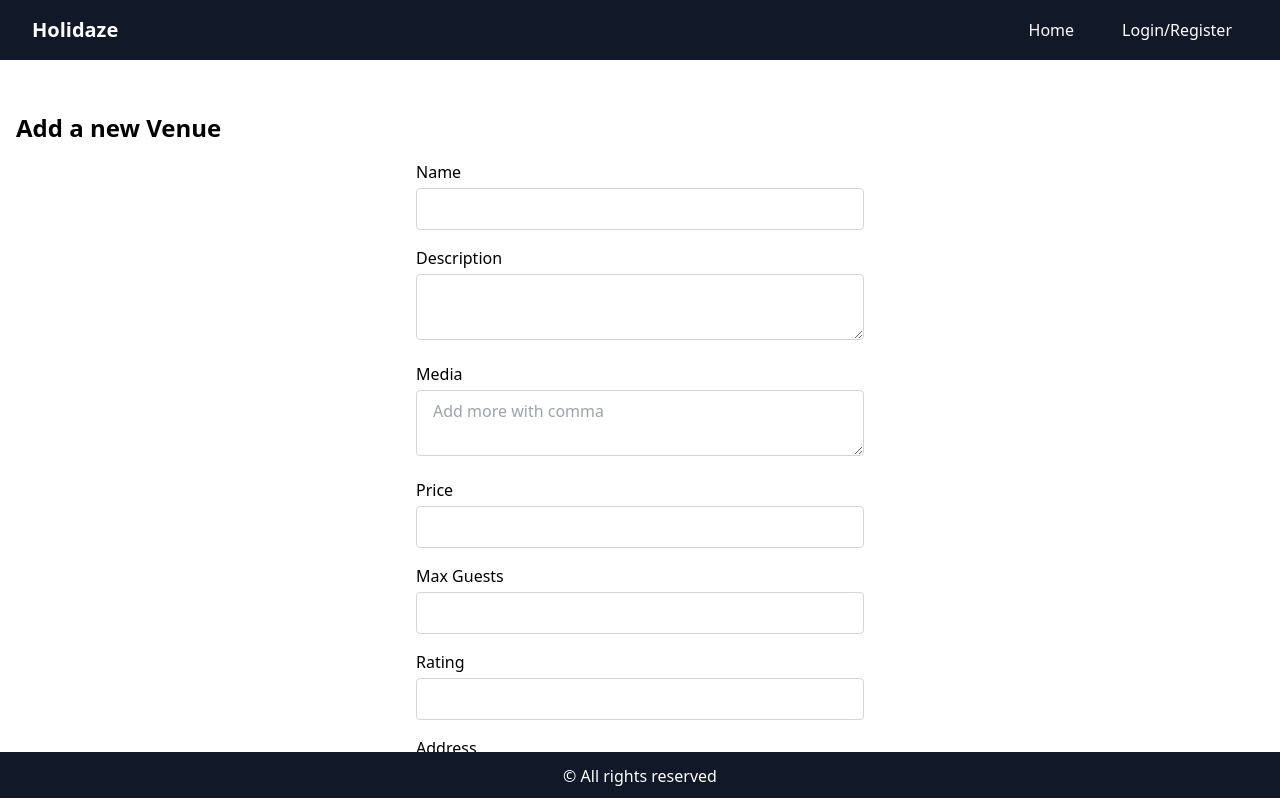
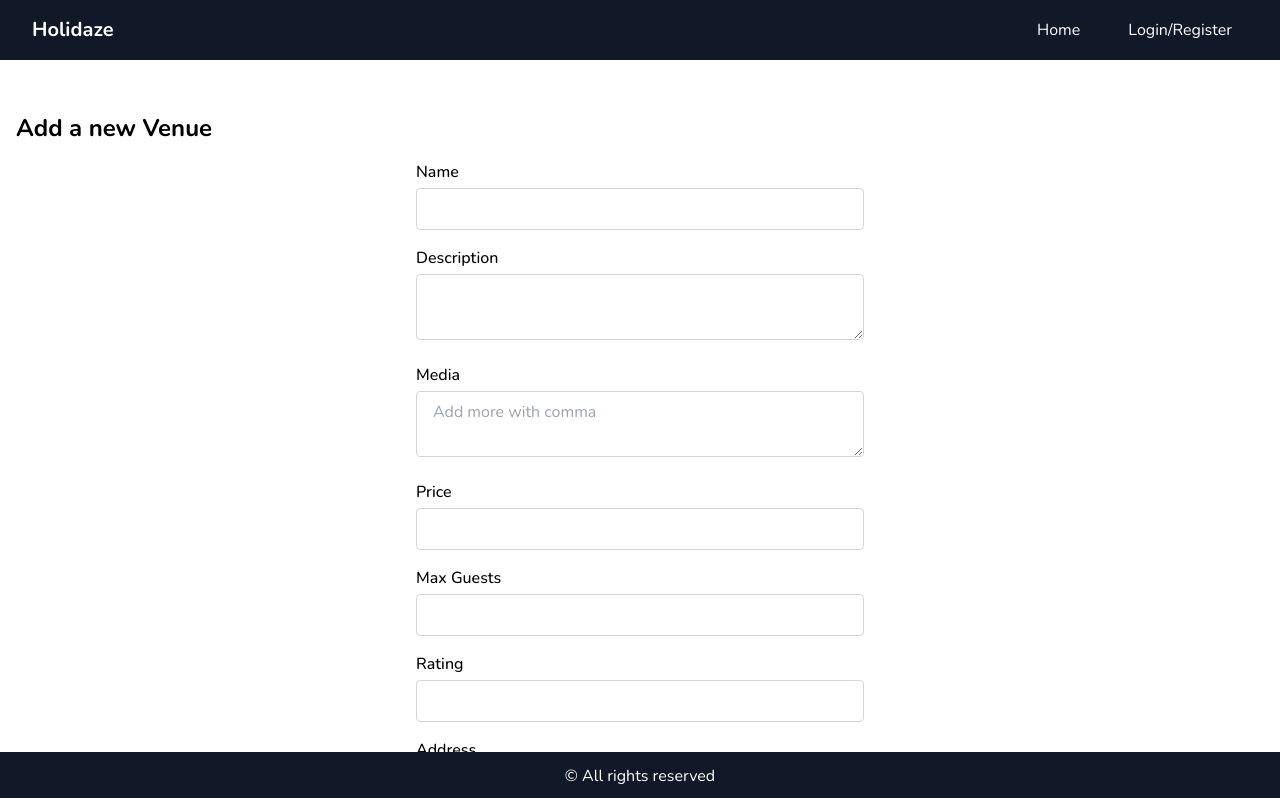
Before and after one commit to AdrianFred/project-exam2023, a Next.js app: page /admin/addVenue in a window 1280 px wide. Shown: the top 798 px of the page. Built offline with nearby package versions, Linux system fonts and the light colour scheme.

Commit message:
Adding Nunito

```diff
--- a/src/pages/_app.js
+++ b/src/pages/_app.js
@@ -2,14 +2,17 @@
 import toast, { Toaster } from "react-hot-toast";
 import Navbar from "@/components/Navbar";
 import Footer from "@/components/Footer";
+import { Nunito } from "next/font/google";
+
+const nunito = Nunito({ subsets: ["latin"] });
 
 export default function App({ Component, pageProps }) {
   return (
-    <>
+    <main className={nunito.className}>
       <Toaster />
       <Navbar />
       <Component {...pageProps} />
       <Footer />
-    </>
+    </main>
   );
 }
```
